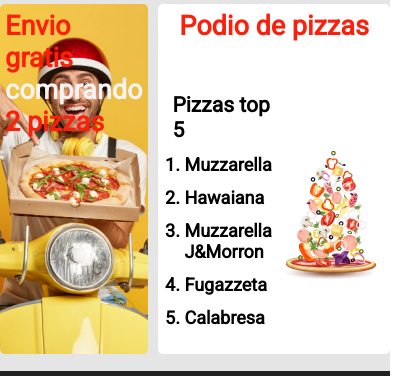
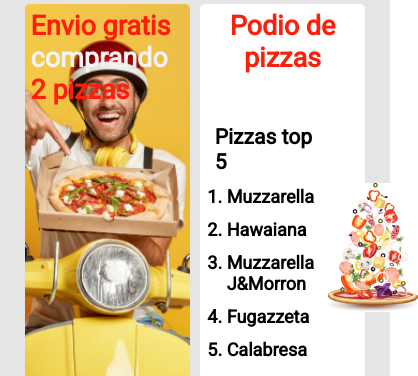
Before and after one commit to nasarmientoo/DH-pizza-front, a plain HTML site: page index.html in a window 390 px wide. Shown: the part 102-478 px from the top of the page, 418 px wide, since content can reach past the window. Drawn offline with Linux system fonts and the light colour scheme.

Commit message:
Arreglo de ancho cards, revisar el alto para responsive

```diff
--- a/style.css
+++ b/style.css
@@ -49,6 +49,7 @@ header a {
     font-size: 18px;
     margin: 6px;
     font-weight: lighter;
+    cursor: pointer;
 }
 
 
@@ -72,19 +73,19 @@ main {
     background-position: center;
     background-size: cover;
     padding: 1.5%;
-    width: 490px;
-    height: 350px;
+    width: 45%;
+    height: auto;
     border-radius: 5px;
-    margin: 5px
+    margin: 5px;
 }
 
 .podio {
     background-color: #FFFFFF;
     padding: 1.5% 4% 2% 4%;
     border-radius: 5px;
-    width: 490px;
-    height: 350px;
-    margin: 5px
+    width: 45%;
+    margin: 5px;
+    cursor: pointer;
 }
 
 .podio h2 {
@@ -120,6 +121,7 @@ footer>div:last-child {
     font-size: 22px;
     display: flex;
     align-items: center;
+    cursor: pointer;
 }
 
 footer img {
```
